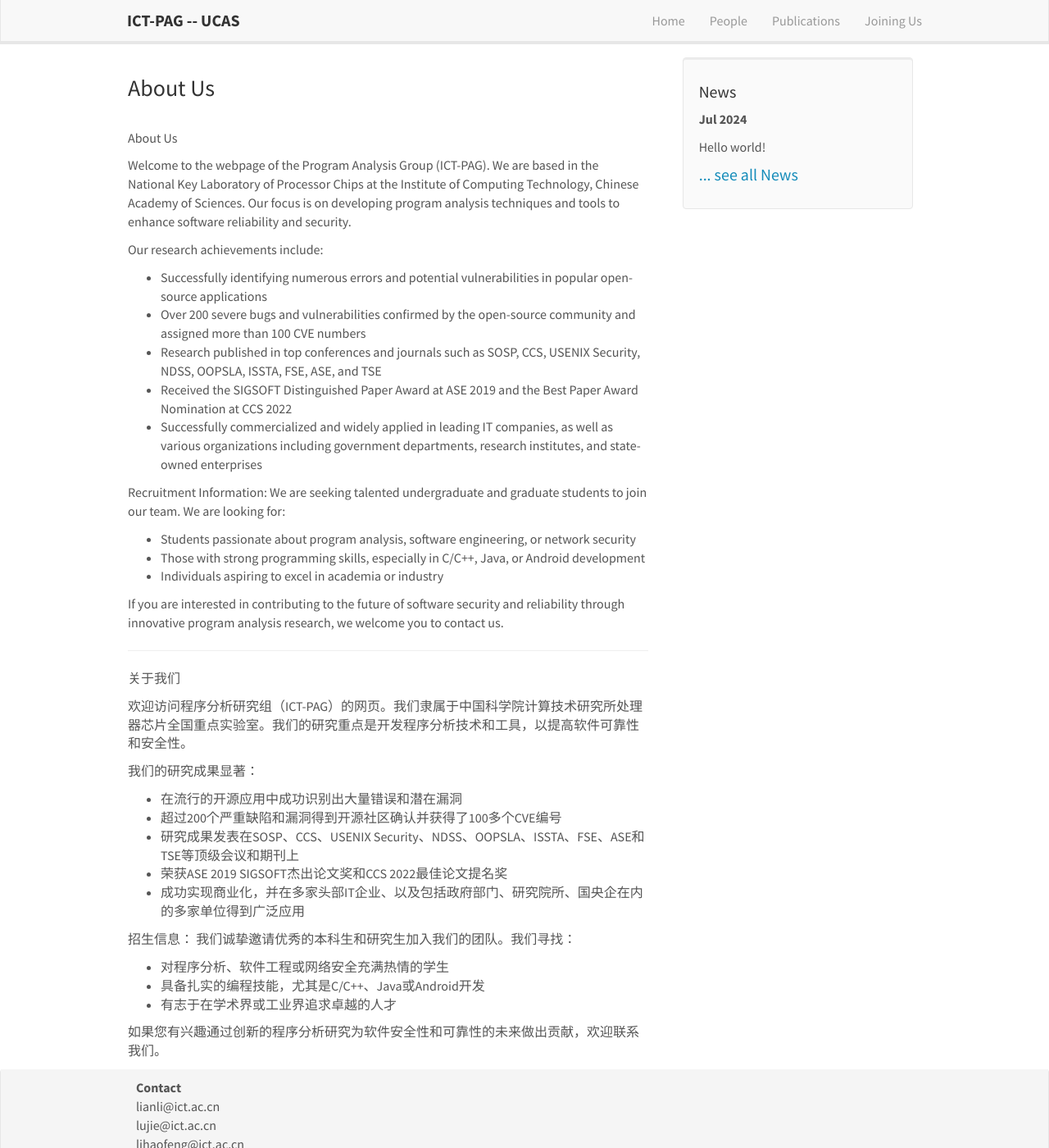
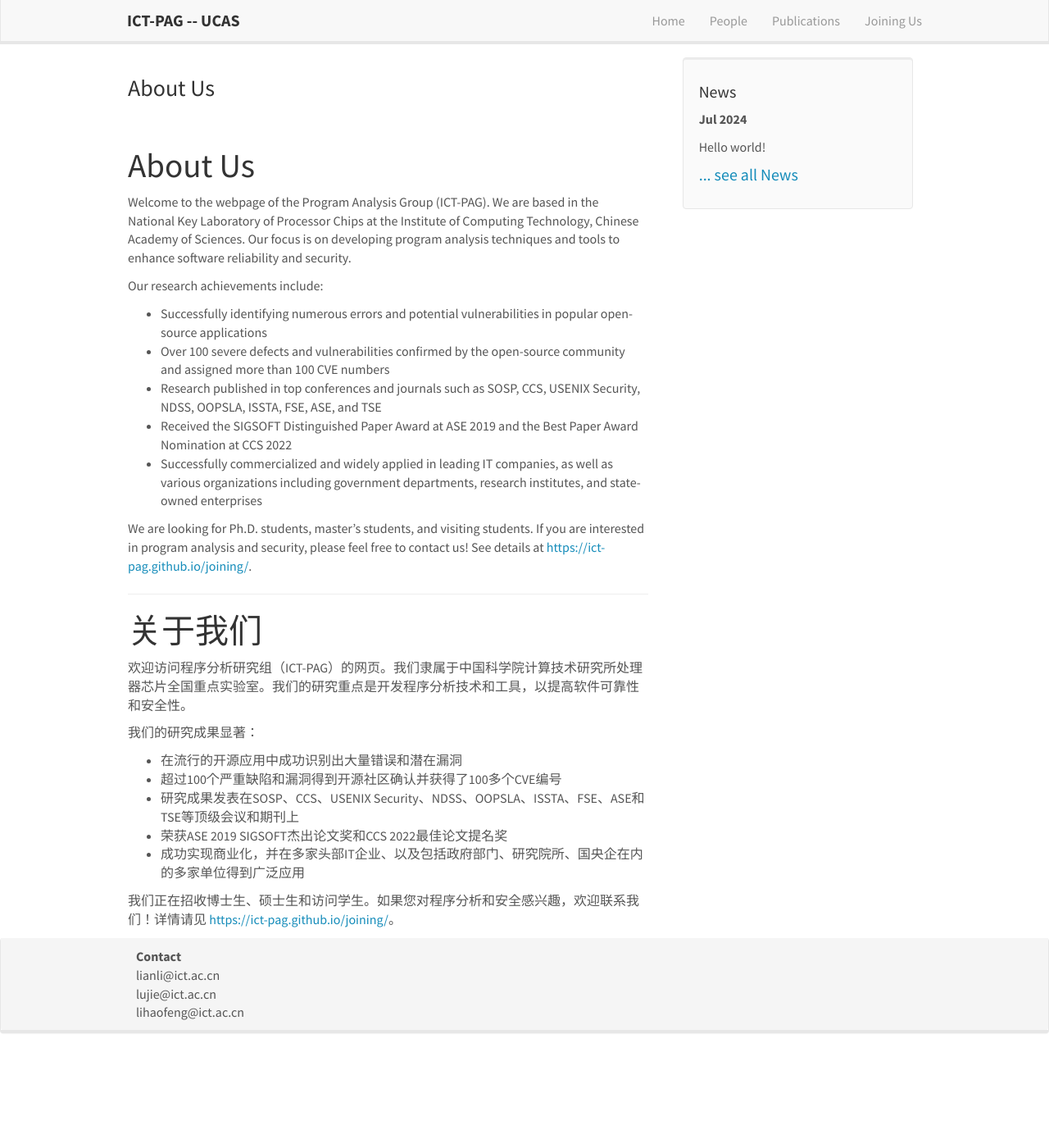
Before and after one commit to ict-pag/ict-pag.github.io, a Jekyll site: the page built from _pages/home.md, in a window 1280 px wide and 1400 px high. Shown: the whole window at 82% size. Built offline with Jekyll 4.4.1, drawn with Linux system fonts in a browser that asks for light colours; nearby versions of some CDN libraries.

Commit message:
Update home.md

```diff
--- a/_pages/home.md
+++ b/_pages/home.md
@@ -6,44 +6,32 @@ sitemap: false
 permalink: /
 ---
 
-About Us
+# About Us
 
 Welcome to the webpage of the Program Analysis Group (ICT-PAG). We are based in the National Key Laboratory of Processor Chips at the Institute of Computing Technology, Chinese Academy of Sciences. Our focus is on developing program analysis techniques and tools to enhance software reliability and security.
 
 Our research achievements include:
 - Successfully identifying numerous errors and potential vulnerabilities in popular open-source applications
-- Over 200 severe bugs and vulnerabilities confirmed by the open-source community and assigned more than 100 CVE numbers
+- Over 100 severe defects and vulnerabilities confirmed by the open-source community and assigned more than 100 CVE numbers
 - Research published in top conferences and journals such as SOSP, CCS, USENIX Security, NDSS, OOPSLA, ISSTA, FSE, ASE, and TSE
 - Received the SIGSOFT Distinguished Paper Award at ASE 2019 and the Best Paper Award Nomination at CCS 2022
 - Successfully commercialized and widely applied in leading IT companies, as well as various organizations including government departments, research institutes, and state-owned enterprises
 
-Recruitment Information:
-We are seeking talented undergraduate and graduate students to join our team. We are looking for:
-- Students passionate about program analysis, software engineering, or network security
-- Those with strong programming skills, especially in C/C++, Java, or Android development
-- Individuals aspiring to excel in academia or industry
-
-If you are interested in contributing to the future of software security and reliability through innovative program analysis research, we welcome you to contact us.
+We are looking for  Ph.D. students, master's students, and visiting students. If you are interested in program analysis and security, please feel free to contact us! See details at [https://ict-pag.github.io/joining/](https://ict-pag.github.io/joining/).
 
 ---
 
-关于我们
+# 关于我们
 
 欢迎访问程序分析研究组（ICT-PAG）的网页。我们隶属于中国科学院计算技术研究所处理器芯片全国重点实验室。我们的研究重点是开发程序分析技术和工具，以提高软件可靠性和安全性。
 
 我们的研究成果显著：
 - 在流行的开源应用中成功识别出大量错误和潜在漏洞
-- 超过200个严重缺陷和漏洞得到开源社区确认并获得了100多个CVE编号
+- 超过100个严重缺陷和漏洞得到开源社区确认并获得了100多个CVE编号
 - 研究成果发表在SOSP、CCS、USENIX Security、NDSS、OOPSLA、ISSTA、FSE、ASE和TSE等顶级会议和期刊上
 - 荣获ASE 2019 SIGSOFT杰出论文奖和CCS 2022最佳论文提名奖
 - 成功实现商业化，并在多家头部IT企业、以及包括政府部门、研究院所、国央企在内的多家单位得到广泛应用
 
-招生信息：
-我们诚挚邀请优秀的本科生和研究生加入我们的团队。我们寻找：
-- 对程序分析、软件工程或网络安全充满热情的学生
-- 具备扎实的编程技能，尤其是C/C++、Java或Android开发
-- 有志于在学术界或工业界追求卓越的人才
-
-如果您有兴趣通过创新的程序分析研究为软件安全性和可靠性的未来做出贡献，欢迎联系我们。
+我们正在招收博士生、硕士生和访问学生。如果您对程序分析和安全感兴趣，欢迎联系我们！详情请见 [https://ict-pag.github.io/joining/](https://ict-pag.github.io/joining/)。
 
 <!-- - **Program Analysis**, -->
```
